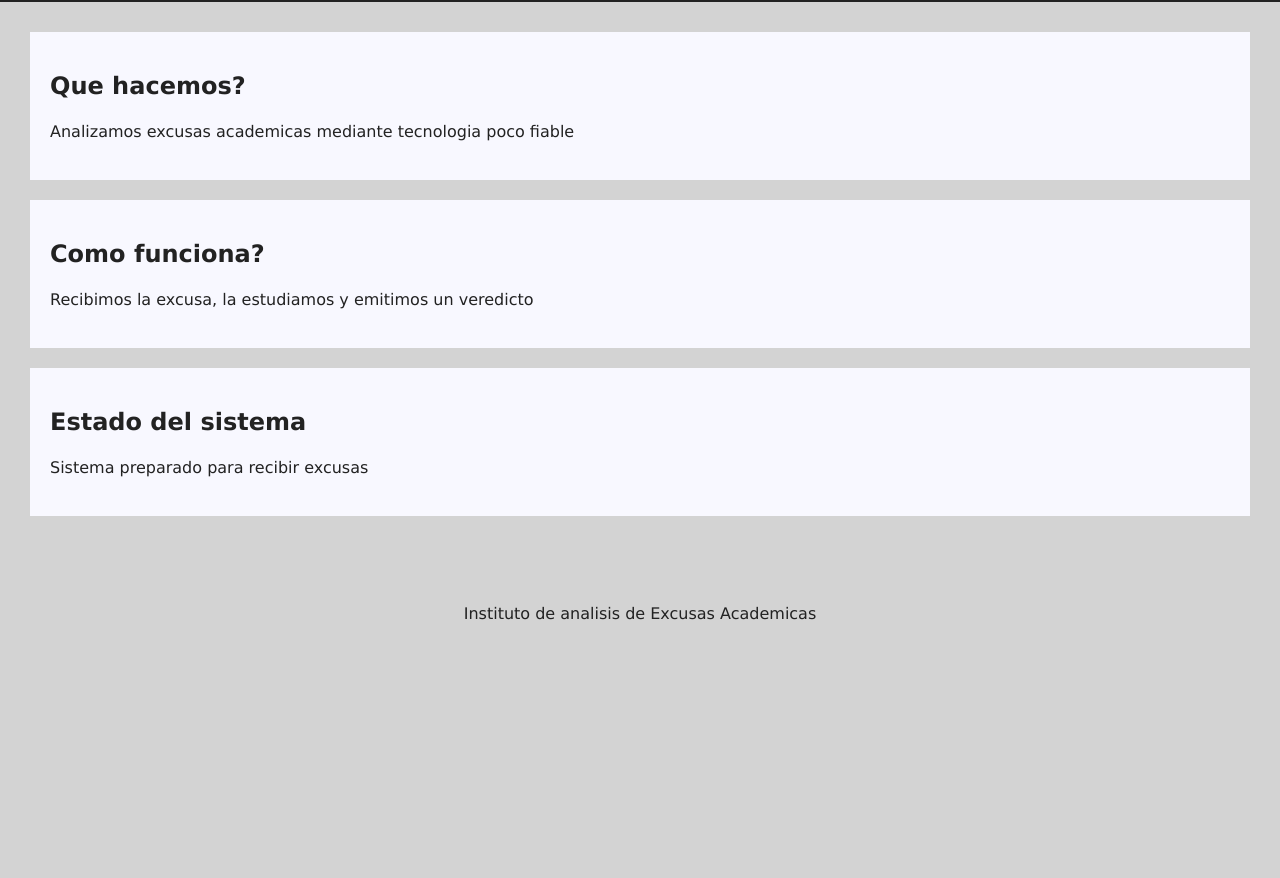
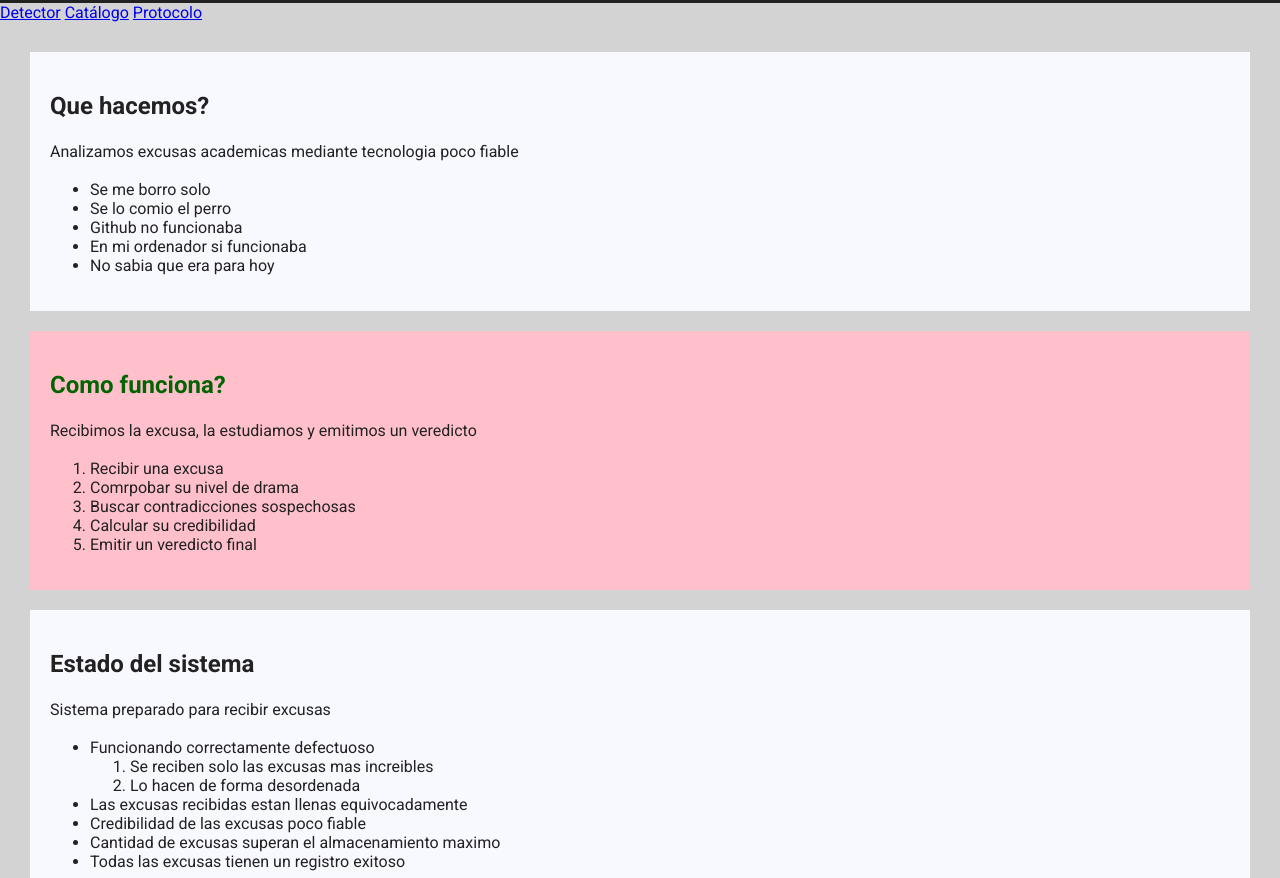
Before and after one commit to carlos-serran/SerranoCarlos_Excusometro, a plain HTML site: page index.html in a window 1280 px wide. Shown: the part 242-1120 px from the top of the page. Before the commit the page ends 904 px from the top, so only its background shows below. Drawn offline with Linux system fonts and the light colour scheme.

Commit message:
actualizacion 05-10

```diff
--- a/estilos.css
+++ b/estilos.css
@@ -1,7 +1,9 @@
+@import url('https://fonts.googleapis.com/css2?family=Roboto:ital,wght@0,100..900;1,100..900&display=swap');
+
 body {
     margin: 0;
     background-color: lightgray;
-    font-family: Verdana, Geneva, Tahoma, sans-serif;
+    font-family: "Roboto", sans-serif;
     color: #222;
 }
 
@@ -12,6 +14,7 @@ h1 {
 
 h2 {
     font-size: 1.5rem;
+    font-weight: bold;
 }
 
 p {
@@ -20,6 +23,7 @@ p {
 
 header p {
     font-size: 1.1rem;
+    font-weight: bold;
 }
 
 header {
@@ -40,6 +44,13 @@ section {
     margin-bottom: 20px;
 }
 
+.como {
+    background-color: pink;
+}
+#comoFunciona {
+    color: darkgreen;
+}
+
 footer {
     padding: 20px;
     text-align: center;
--- a/index.html
+++ b/index.html
@@ -17,18 +17,49 @@
         <p>Excusas que necesitan supervision profesional</p>
     </header>
 
+    <nav>
+        <a href="#">Detector</a>
+        <a href="#">Catálogo</a>
+        <a href="#">Protocolo</a>
+    </nav>
+
     <main>
         <section>
             <h2>Que hacemos?</h2>
             <p>Analizamos excusas academicas mediante tecnologia poco fiable</p>
+            <ul>
+                <li>Se me borro solo</li>
+                <li>Se lo comio el perro</li>
+                <li>Github no funcionaba</li>
+                <li>En mi ordenador si funcionaba</li>
+                <li>No sabia que era para hoy</li>
+            </ul>
         </section>
-        <section>
-            <h2>Como funciona?</h2>
+        <section class="como">
+            <h2 id="comoFunciona">Como funciona?</h2>
             <p>Recibimos la excusa, la estudiamos y emitimos un veredicto</p>
+            <ol>
+                <li>Recibir una excusa</li>
+                <li>Comrpobar su nivel de drama</li>
+                <li>Buscar contradicciones sospechosas</li>
+                <li>Calcular su credibilidad</li>
+                <li>Emitir un veredicto final</li>
+            </ol>
         </section>
         <section>
             <h2>Estado del sistema</h2>
             <p>Sistema preparado para recibir excusas</p>
+            <ul>
+                <li>Funcionando correctamente defectuoso</li>
+                    <ol>
+                        <li>Se reciben solo las excusas mas increibles</li>
+                        <li>Lo hacen de forma desordenada</li>
+                    </ol>
+                <li>Las excusas recibidas estan llenas equivocadamente</li>
+                <li>Credibilidad de las excusas poco fiable</li>
+                <li>Cantidad de excusas superan el almacenamiento maximo</li>
+                <li>Todas las excusas tienen un registro exitoso</li>
+            </ul>
         </section>
     </main>
 
```
